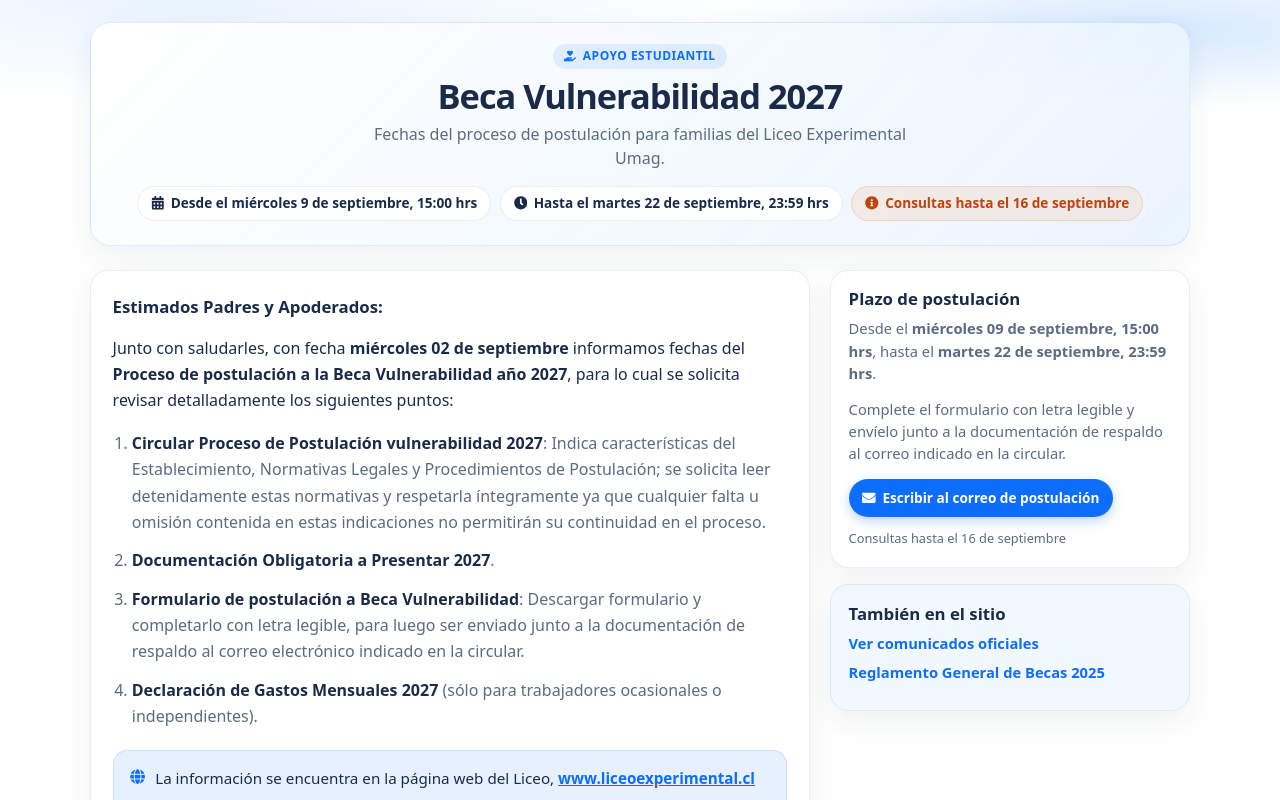
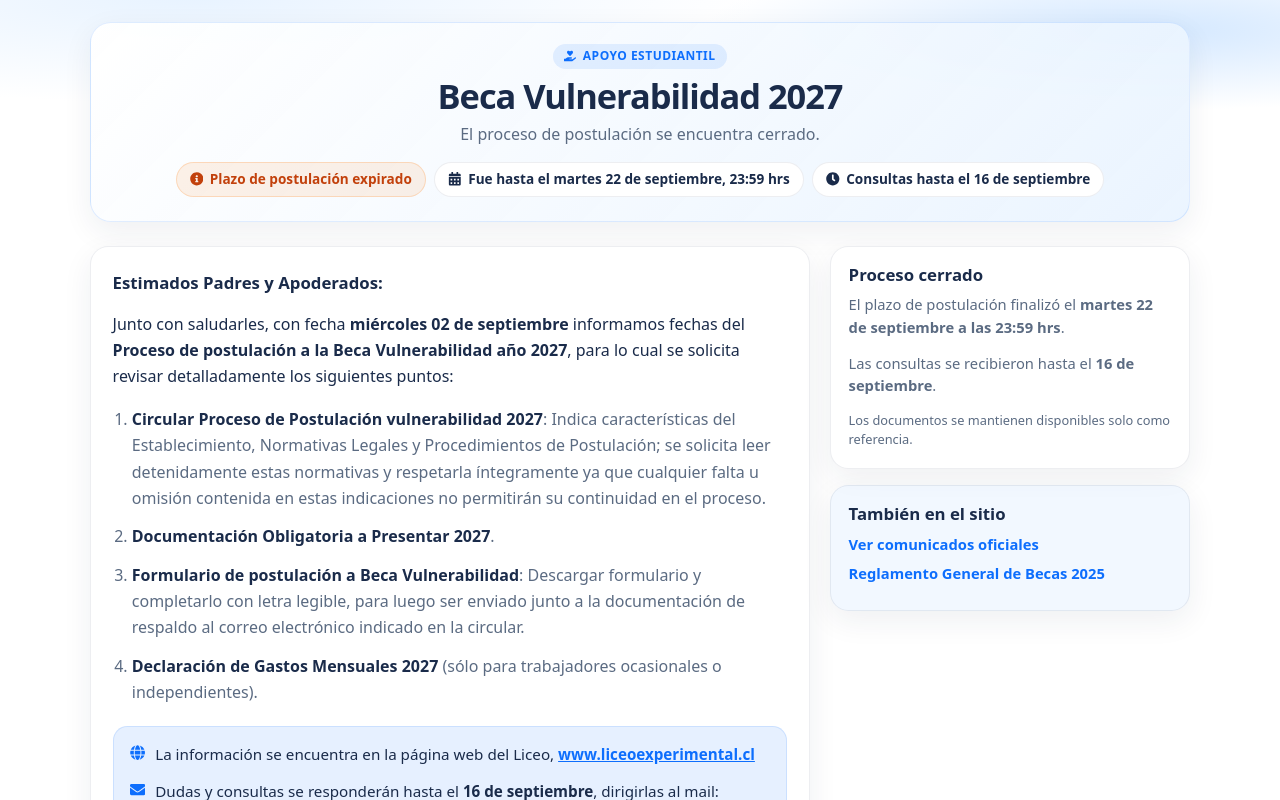
Before and after one commit to LuisSubiabre/leumag, a React (Vite) app: page /BecaVulnerabilidad in a window 1280 px wide. Shown: the part 440-1240 px from the top of the page. Built offline with nearby package versions, Linux system fonts and the light colour scheme.

Commit message:
feat: update BecaComponent and BecaVulnerabilidad page for 2027 application process, including new alert and content adjustments

```diff
--- a/src/components/BecaCompoment.jsx
+++ b/src/components/BecaCompoment.jsx
@@ -1,4 +1,4 @@
-import { Container, Button, Modal, ListGroup } from "react-bootstrap";
+import { Alert, Container, Button, Modal, ListGroup } from "react-bootstrap";
 import { useState } from "react";
 import PropTypes from "prop-types";
 
@@ -11,14 +11,12 @@ const BecaComponent = ({ show, onHide }) => {
   };
   const handleShow = () => setShowModal(true);
 
-  // Si se pasa show como prop, usar ese valor, sino usar el estado interno
   const modalShow = show !== undefined ? show : showModal;
   const handleModalClose =
     show !== undefined ? handleClose : () => setShowModal(false);
 
   return (
     <>
-      {/* Solo mostrar el contenido del componente si no se pasa show como prop */}
       {show === undefined && (
         <Container className="my-4 justify-content-center text-center">
           <Button
@@ -27,94 +25,44 @@ const BecaComponent = ({ show, onHide }) => {
             onClick={handleShow}
             className="mt-3"
           >
-            Ver Información Importante y Calendario SAE
+            Ver Información Importante
           </Button>
         </Container>
       )}
 
       <Modal show={modalShow} onHide={handleModalClose} size="lg">
         <Modal.Header closeButton>
-          <Modal.Title>Beca Vulnerabilidad año 2026</Modal.Title>
+          <Modal.Title>Beca Vulnerabilidad año 2027</Modal.Title>
         </Modal.Header>
         <Modal.Body>
           <div className="mb-4">
+            <Alert variant="secondary" className="mb-4">
+              El plazo de postulación finalizó el{" "}
+              <strong>martes 22 de septiembre a las 23:59 hrs</strong>. Las
+              consultas se recibieron hasta el{" "}
+              <strong>16 de septiembre</strong>.
+            </Alert>
+
             <h5 className="fw-bold mb-3">Estimados Padres y Apoderados:</h5>
-            <p>Estimados Padres y Apoderados:</p>
 
             <p>
               Junto con saludarles, con fecha{" "}
-              <strong>Martes 09 de Septiembre</strong> se informa del inicio del{" "}
+              <strong>miércoles 02 de septiembre</strong> se informaron las
+              fechas del{" "}
               <strong>
-                Proceso de Postulación a la Beca Vulnerabilidad año 2026
+                Proceso de postulación a la Beca Vulnerabilidad año 2027
               </strong>
-              ,<strong>solo para alumnos nuevos</strong>.
+              . El proceso ya se encuentra cerrado.
             </p>
 
             <p>
-              Para lo anterior, se solicita revisar detalladamente los
-              siguientes puntos:
+              Se solicita revisar detalladamente los siguientes puntos:
             </p>
 
-            <ol>
-              <li>
-                <strong>
-                  Circular Proceso de Postulación Vulnerabilidad 2026:
-                </strong>
-                Indica características del establecimiento, normativas legales y
-                procedimientos de postulación. Se solicita leer detenidamente
-                estas normativas y respetarlas íntegramente, ya que cualquier
-                falta u omisión contenida en estas indicaciones no permitirá la
-                continuidad en el proceso.
-              </li>
-
-              <li>
-                <strong>Reglamento de Becas año 2025:</strong>
-                Este reglamento norma los tipos de becas institucionales, la
-                vigencia de estas y los requisitos de postulación.
-                <em>(Revisar página web del establecimiento educacional).</em>
-              </li>
-
-              <li>
-                <strong>
-                  Formulario de Postulación a Beca Vulnerabilidad:
-                </strong>
-                Descargar el formulario y completarlo con letra legible, para
-                luego enviarlo junto a la documentación de respaldo al correo
-                electrónico indicado en la circular.
-              </li>
-
-              <li>
-                <strong>Documentación obligatoria a presentar 2026.</strong>
-              </li>
-
-              <li>
-                <strong>Declaración de gastos mensuales 2026</strong>
-                (solo para trabajadores ocasionales o independientes).
-              </li>
-
-              <li>
-                <strong>
-                  Archivos necesarios para realizar la postulación.
-                </strong>
-              </li>
-            </ol>
             <ListGroup>
               <ListGroup.Item>
-                <a
-                  href="https://drive.google.com/drive/folders/1T31L_X6vNlDIF7rQ0F4IyXRm8nDhUkqj?usp=sharing"
-                  target="_blank"
-                  rel="noopener noreferrer"
-                  className="btn btn-outline-primary w-100"
-                >
-                  <i className="bi bi-folder me-2"></i>
-                  Acceder a Carpeta Compartida
-                </a>
-              </ListGroup.Item>
-            </ListGroup>
-            {/* <ListGroup>
-              <ListGroup.Item>
                 <strong>1.-</strong> Circular Proceso de Postulación
-                vulnerabilidad 2026: Indica características del Establecimiento,
+                vulnerabilidad 2027: Indica características del Establecimiento,
                 Normativas Legales y Procedimientos de Postulación; se solicita
                 leer detenidamente estas normativas y respetarla íntegramente ya
                 que cualquier falta u omisión contenida en estas indicaciones no
@@ -139,14 +87,14 @@ const BecaComponent = ({ show, onHide }) => {
               <ListGroup.Item>
                 <strong>4.-</strong>{" "}
                 <span className="text-decoration-line-through">
-                  Documentación Obligatoria a Presentar 2026.
+                  Documentación Obligatoria a Presentar 2027.
                 </span>{" "}
                 <span className="text-muted">(plazo expirado)</span>
               </ListGroup.Item>
               <ListGroup.Item>
                 <strong>5.-</strong>{" "}
                 <span className="text-decoration-line-through">
-                  Declaración de Gastos Mensuales 2026 (sólo para trabajadores
+                  Declaración de Gastos Mensuales 2027 (sólo para trabajadores
                   ocasionales o independientes).
                 </span>{" "}
                 <span className="text-muted">(plazo expirado)</span>
@@ -158,50 +106,19 @@ const BecaComponent = ({ show, onHide }) => {
                 </span>{" "}
                 <span className="text-muted">(plazo expirado)</span>
               </ListGroup.Item>
-            </ListGroup> */}
-
-            {/* Botones de descarga de documentos */}
-            {/* <div className="mt-4">
-              <h6 className="fw-bold mb-3">Documentos para descargar:</h6>
-              <div className="row g-2">
-                <div className="col-12 col-md-6">
-                  <a
-                    href="/docs/becas/circular.pdf"
-                    download="Circular_Proceso_Postulacion_Vulnerabilidad_2026.pdf"
-                    className="btn btn-outline-primary w-100"
-                  >
-                    <i className="bi bi-file-earmark-pdf me-2"></i>
-                    Circular Proceso Postulación
-                  </a>
-                </div>
-                <div className="col-12 col-md-6">
-                  <a
-                    href="/docs/becas/documentacion.pdf"
-                    download="Documentacion_Obligatoria_Presentar_2026.pdf"
-                    className="btn btn-outline-warning w-100"
-                  >
-                    <i className="bi bi-file-earmark-pdf me-2"></i>
-                    Documentación Obligatoria
-                  </a>
-                </div>
-                <div className="col-12 col-md-6">
-                  <a
-                    href="https://docs.google.com/document/u/2/d/1m7WZ1CmMgsM2u34fZSoePobwyexFi52M/pub"
-                    target="_blank"
-                    rel="noopener noreferrer"
-                    className="btn btn-outline-secondary w-100"
-                  >
-                    <i className="bi bi-file-earmark-text me-2"></i>
-                    Reglamento Becas 2025
-                  </a>
-                </div>
-              </div>
-            </div> */}
+            </ListGroup>
 
             <div className="mt-3">
-              <p className="fw-bold">
-                Dudas y consultas a:
-                postulacionvulnerabilidad2026@liceoexperimental.cl
+              <p className="mb-1">
+                <strong>Postulaciones:</strong> desde el miércoles 09 de
+                septiembre a las 15:00 hrs hasta el martes 22 de septiembre a
+                las 23:59 hrs.{" "}
+                <span className="text-muted">(plazo expirado)</span>
+              </p>
+              <p className="text-muted mb-0">
+                Dudas y consultas:{" "}
+                postulacionvulnerabilidad2027@liceoexperimental.cl{" "}
+                <span>(plazo expirado)</span>
               </p>
             </div>
           </div>
--- a/src/components/Home.jsx
+++ b/src/components/Home.jsx
@@ -33,8 +33,8 @@ const ACCESOS_RAPIDOS = [
     label: "Beca 2027",
     icon: FaHandHoldingHeart,
     tone: "becas",
-    featured: true,
-    animation: true,
+    featured: false,
+    animation: false,
   },
   {
     to: "/Matricula",
--- a/src/pages/BecaVulnerabilidad.jsx
+++ b/src/pages/BecaVulnerabilidad.jsx
@@ -119,20 +119,19 @@ const BecaVulnerabilidad = () => {
           </p>
           <h1 className="beca-hero__title">Beca Vulnerabilidad 2027</h1>
           <p className="beca-hero__lead">
-            Fechas del proceso de postulación para familias del Liceo
-            Experimental Umag.
+            El proceso de postulación se encuentra cerrado.
           </p>
           <div className="beca-hero__chips">
+            <span className="beca-chip beca-chip--alert">
+              <FaInfoCircle aria-hidden="true" />
+              Plazo de postulación expirado
+            </span>
             <span className="beca-chip">
               <FaCalendarAlt aria-hidden="true" />
-              Desde el miércoles 9 de septiembre, 15:00 hrs
+              Fue hasta el martes 22 de septiembre, 23:59 hrs
             </span>
             <span className="beca-chip">
               <FaClock aria-hidden="true" />
-              Hasta el martes 22 de septiembre, 23:59 hrs
-            </span>
-            <span className="beca-chip beca-chip--alert">
-              <FaInfoCircle aria-hidden="true" />
               Consultas hasta el 16 de septiembre
             </span>
           </div>
@@ -198,6 +197,10 @@ const BecaVulnerabilidad = () => {
                 <strong>Hasta</strong> el martes 22 de septiembre a las 23:59
                 hrs
               </p>
+              <p className="mt-2 mb-0">
+                <strong>Plazo expirado.</strong> Ya no se reciben postulaciones
+                ni consultas.
+              </p>
             </div>
 
             <p className="beca-letter__signoff">Atentamente,</p>
@@ -206,24 +209,17 @@ const BecaVulnerabilidad = () => {
 
           <aside className="beca-aside">
             <div className="beca-aside__card">
-              <h2>Plazo de postulación</h2>
+              <h2>Proceso cerrado</h2>
               <p>
-                Desde el <strong>miércoles 09 de septiembre, 15:00 hrs</strong>,
-                hasta el <strong>martes 22 de septiembre, 23:59 hrs</strong>.
+                El plazo de postulación finalizó el{" "}
+                <strong>martes 22 de septiembre a las 23:59 hrs</strong>.
               </p>
               <p>
-                Complete el formulario con letra legible y envíelo junto a la
-                documentación de respaldo al correo indicado en la circular.
+                Las consultas se recibieron hasta el{" "}
+                <strong>16 de septiembre</strong>.
               </p>
-              <a
-                className="beca-btn beca-btn--primary"
-                href={`mailto:${CORREO_CONSULTAS}`}
-              >
-                <FaEnvelope aria-hidden="true" />
-                Escribir al correo de postulación
-              </a>
               <p className="beca-aside__hint">
-                Consultas hasta el 16 de septiembre
+                Los documentos se mantienen disponibles solo como referencia.
               </p>
             </div>
             <div className="beca-aside__card beca-aside__card--muted">
```
